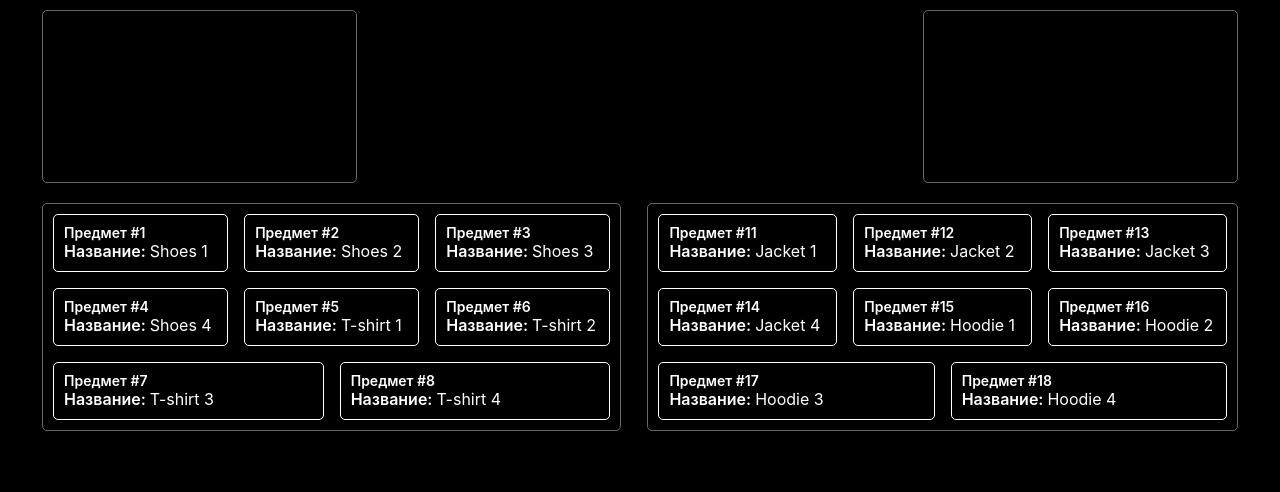
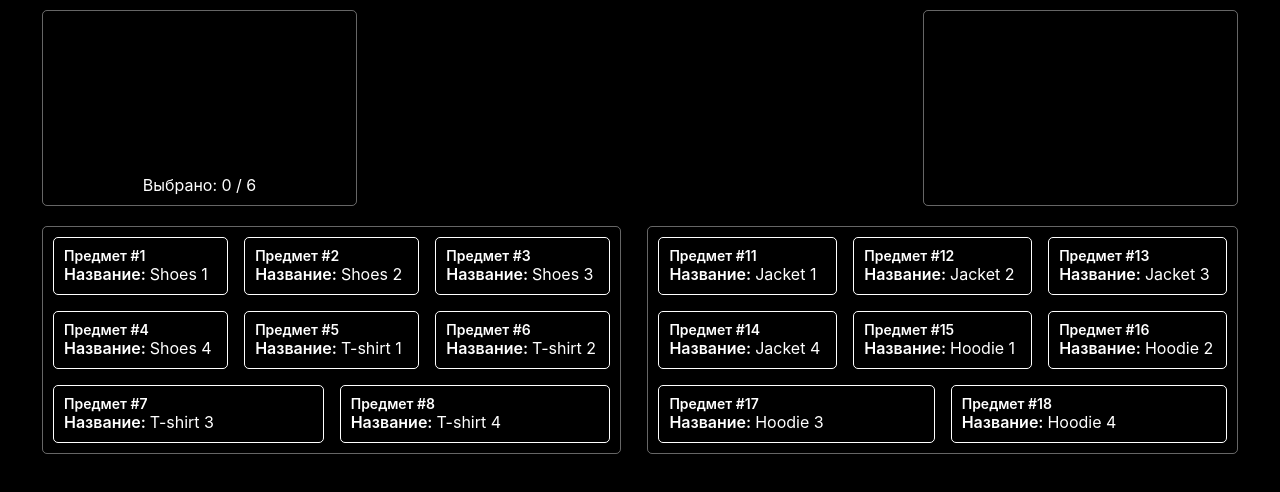
Before and after one commit to mihail727/clothing-selector-test-task, a Vue app: page / in a window 1280 px wide. Shown: the top 492 px of the page. Built offline with nearby package versions, Linux system fonts and the light colour scheme.

Commit message:
feat: added label of selected count

```diff
--- a/src/components/ClothingSelected.vue
+++ b/src/components/ClothingSelected.vue
@@ -9,6 +9,7 @@ defineProps<{
 
 <template>
 	<section :class="$style.clothingSelected">
+		<section :class="$style.list">
 			<TransitionGroup
 				:enter-active-class="$style.transitionActive"
 				:leave-active-class="$style.transitionActiveLeave"
@@ -24,19 +25,35 @@ defineProps<{
 				/>
 			</TransitionGroup>
 		</section>
+
+		<footer v-if="'footer' in $slots" :class="$style.footer">
+			<slot name="footer" />
+		</footer>
+	</section>
 </template>
 
 <style lang="scss" module>
 .clothingSelected {
+	display: flex;
+	flex-direction: column;
+	justify-content: space-between;
+	gap: 10px;
+	border: 1px solid rgba(white, 0.4);
+	padding: 10px;
+	border-radius: 5px;
+}
+
+.list {
 	position: relative;
 	display: flex;
 	flex-wrap: wrap;
 	gap: 10px;
 	align-content: flex-start;
-	border: 1px solid rgba(white, 0.4);
-	padding: 10px;
-	border-radius: 5px;
 	overflow: auto;
+}
+
+.footer {
+	place-self: center;
 }
 
 .transitionActive {
--- a/src/pages/Home.page.vue
+++ b/src/pages/Home.page.vue
@@ -20,7 +20,14 @@ const selectedClothesChoiseList = ref<Clothes[]>([]);
 				:clothes-list="selectedClothesUserList"
 				:class="$style.clothingSelected"
 				:class-item="$style.clothingUserSelectedItem"
-			/>
+			>
+				<template #footer>
+					{{
+						`Выбрано: ${selectedClothesUserList.length} / ${MAX_SELECTED_CLOTHES_USER}`
+					}}
+				</template>
+			</ClothingSelected>
+
 			<ClothingSelected
 				:clothes-list="selectedClothesChoiseList"
 				:class="$style.clothingSelected"
@@ -64,7 +71,7 @@ const selectedClothesChoiseList = ref<Clothes[]>([]);
 
 .clothingSelected {
 	width: 315px;
-	height: 173px;
+	height: 196px;
 }
 
 .clothingUserSelectedItem {
@@ -76,7 +83,7 @@ const selectedClothesChoiseList = ref<Clothes[]>([]);
 // зависело бы от всего макета сайта
 .clothingChoiseSelectedItem {
 	width: calc(315px - 20px - 2px); // calc(width - padding - border)
-	height: calc(173px - 20px - 2px); // calc(height - padding - border)
+	height: calc(196px - 20px - 2px); // calc(height - padding - border)
 }
 
 .selectorsWrapper {
```
Lines whose indentation alone changed are shown as unchanged.
